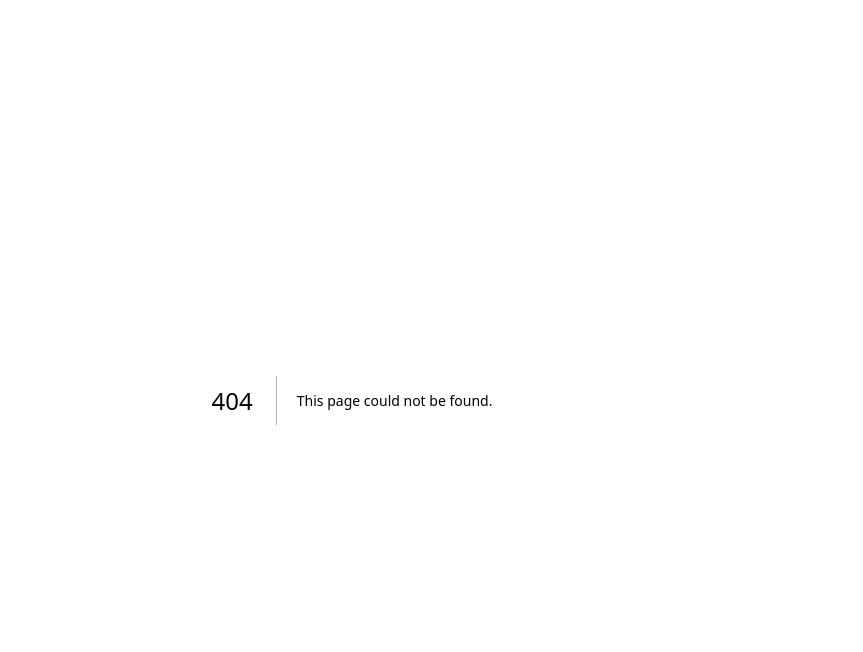
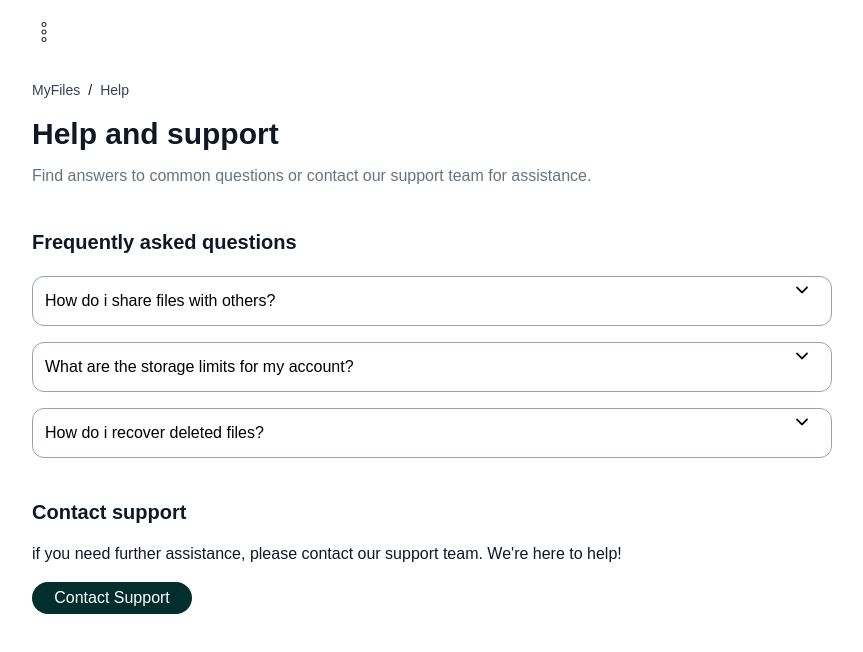
Before and after one commit to Omar2461/sas-project, a Next.js app: page /myFiles/help in a window 1280 px wide. Before the commit this address had no page. Shown: the top 652 px of the page, without its empty margins (288-1151 px from the left). Built offline with nearby package versions, Linux system fonts and the light colour scheme.

Commit message:
feat: Added help page

```diff
--- a/public/locales/ar/translation.json
+++ b/public/locales/ar/translation.json
@@ -85,5 +85,24 @@
   "Company": "الشركة",
   "Preferences": "التفضيلات",
   "Language": "اللغة",
-  "Time Zone": "المنطقة الزمنية"
+  "Time Zone": "المنطقة الزمنية",
+  "Help and support": "المساعدة والدعم",
+  "Find answers to common questions or contact our support team for assistance": "اعثر على إجابات للأسئلة الشائعة أو تواصل مع فريق الدعم لدينا للحصول على المساعدة",
+  "Frequently asked questions": "الأسئلة الشائعة",
+  "Contact support": "اتصل بالدعم",
+  "if you need further assistance, please contact our support team. We're here to help!": "إذا كنت بحاجة إلى المزيد من المساعدة، يرجى التواصل مع فريق الدعم لدينا. نحن هنا لمساعدتك!",
+  "Contact Support": "الاتصال بالدعم",
+  "How do i share files with others?": "كيف يمكنني مشاركة الملفات مع الآخرين؟",
+  "What are the storage limits for my account?": "ما هي حدود التخزين في حسابي؟",
+  "How do i recover deleted files?": "كيف يمكنني استعادة الملفات المحذوفة؟",
+  "You can share files by selecting the file and clicking the 'Share' button": "'يمكنك مشاركة الملفات عن طريق تحديد الملف والنقر على زر 'مشاركة'",
+  "Choose whether to generate a shareable link or invite specific people via their email addresses.": "اختر ما إذا كنت تريد إنشاء رابط قابل للمشاركة أو دعوة أشخاص محددين عبر عناوين بريدهم الإلكتروني.",
+  "Adjust permissions (view, edit, or comment) before sending.": "قم بتعديل الأذونات (عرض، تعديل، أو تعليق) قبل الإرسال.",
+  "Free accounts come with 5 GB of storage.": "تأتي الحسابات المجانية مع 5 جيجابايت من التخزين.",
+  "Premium accounts include 100 GB or more (depending on your plan).": "تتضمن الحسابات المميزة 100 جيجابايت أو أكثر (حسب خطتك).",
+  "You can check your current usage in Settings > Storage.": "يمكنك التحقق من استخدامك الحالي من خلال الإعدادات > التخزين.",
+  "Deleted files are moved to the Trash/Recycle Bin and can be restored within 30 days.": "يتم نقل الملفات المحذوفة إلى سلة المهملات/سلة المحذوفات ويمكن استعادتها خلال 30 يومًا.",
+  "Go to Trash, find your file, and click Restore.": "اذهب إلى سلة المهملات، ابحث عن ملفك، ثم انقر على استعادة.",
+  "Files permanently deleted after 30 days cannot be recovered.": "لا يمكن استعادة الملفات التي تم حذفها نهائيًا بعد 30 يومًا.",
+  "Help": "مساعدة"
 }
--- a/public/locales/en/translation.json
+++ b/public/locales/en/translation.json
@@ -86,5 +86,24 @@
   "Company": "Company",
   "Preferences": "Preferences",
   "Language": "Language",
-  "Time Zone": "Time Zone"
+  "Time Zone": "Time Zone",
+  "Help and support": "Help and support",
+  "Find answers to common questions or contact our support team for assistance": "Find answers to common questions or contact our support team for assistance",
+  "Frequently asked questions": "Frequently asked questions",
+  "Contact support": "Contact support",
+  "if you need further assistance, please contact our support team. We're here to help!": "if you need further assistance, please contact our support team. We're here to help!",
+  "Contact Support": "Contact Support",
+  "How do i share files with others": "How do i share files with others",
+  "What are the storage limits for my account?": "What are the storage limits for my account?",
+  "How do i recover deleted files?": "How do i recover deleted files?",
+  "You can share files by selecting the file and clicking the 'Share' button": "You can share files by selecting the file and clicking the 'Share' button",
+  "Choose whether to generate a shareable link or invite specific people via their email addresses.": "Choose whether to generate a shareable link or invite specific people via their email addresses.",
+  "Adjust permissions (view, edit, or comment) before sending.": "Adjust permissions (view, edit, or comment) before sending.",
+  "Free accounts come with 5 GB of storage.": "Free accounts come with 5 GB of storage.",
+  "Premium accounts include 100 GB or more (depending on your plan).": "Premium accounts include 100 GB or more (depending on your plan).",
+  "You can check your current usage in Settings > Storage.": "You can check your current usage in Settings > Storage.",
+  "Deleted files are moved to the Trash/Recycle Bin and can be restored within 30 days.": "Deleted files are moved to the Trash/Recycle Bin and can be restored within 30 days.",
+  "Go to Trash, find your file, and click Restore.": "Go to Trash, find your file, and click Restore.",
+  "Files permanently deleted after 30 days cannot be recovered.": "Files permanently deleted after 30 days cannot be recovered.",
+  "Help": "Help"
 }
--- /dev/null
+++ b/src/app/myFiles/help/page.tsx
@@ -0,0 +1,101 @@
+"use client";
+
+import Button from "@/components/landingPage/Button";
+import Container from "@/components/myFiles/Container";
+import Dropdown from "@/components/myFiles/Dropdown";
+import Breadcrumb from "@/components/shared/Breadcrumb";
+
+import { useSidebar } from "@/context/SidebarContext";
+import { useTranslation } from "react-i18next";
+
+function Page() {
+  const first = [
+    {
+      name: "You can share files by selecting the file and clicking the 'Share' button",
+    },
+    {
+      name: "Choose whether to generate a shareable link or invite specific people via their email addresses.",
+    },
+    { name: "Adjust permissions (view, edit, or comment) before sending." },
+  ];
+
+  const second = [
+    {
+      name: "Free accounts come with 5 GB of storage.",
+    },
+    {
+      name: "Premium accounts include 100 GB or more (depending on your plan).",
+    },
+    { name: "You can check your current usage in Settings > Storage." },
+  ];
+
+  const third = [
+    {
+      name: "Deleted files are moved to the Trash/Recycle Bin and can be restored within 30 days.",
+    },
+    {
+      name: "Go to Trash, find your file, and click Restore.",
+    },
+    { name: "Files permanently deleted after 30 days cannot be recovered." },
+  ];
+
+  const { isOpen } = useSidebar();
+  const { t } = useTranslation();
+
+  return (
+    <Container>
+      <Breadcrumb />
+      <h1 className="text-xl font-bold lg:text-3xl lg:font-bold md:text-3xl md:font-bold transtion duration-400">
+        {t("Help and support")}
+      </h1>
+      <p className="text-gray-500 mt-3">
+        {t(
+          "Find answers to common questions or contact our support team for assistance",
+        )}
+        .
+      </p>
+
+      <div className="mt-10">
+        <h1 className="text-lg font-bold lg:text-xl lg:font-bold md:text-xl md:font-bold transtion duration-400">
+          {t("Frequently asked questions")}
+        </h1>
+        <div className="mt-5 flex flex-col gap-4">
+          <Dropdown
+            className={`bg-white border border-gray-400 p-3 ${isOpen ? "lg:w-150  md:w-120 xl:w-200" : "lg:w-200  md:w-150"}`}
+            options={first}
+            shouldHandleClick={false}
+            defaultValue="How do i share files with others?"
+          />
+          <Dropdown
+            className={`bg-white border border-gray-400 p-3 ${isOpen ? "lg:w-150  md:w-120 xl:w-200" : "lg:w-200  md:w-150"}`}
+            options={second}
+            shouldHandleClick={false}
+            defaultValue="What are the storage limits for my account?"
+          />
+          <Dropdown
+            className={`bg-white border border-gray-400 p-3 ${isOpen ? "lg:w-150  md:w-120 xl:w-200" : "lg:w-200  md:w-150"}`}
+            options={third}
+            shouldHandleClick={false}
+            defaultValue="How do i recover deleted files?"
+          />
+        </div>
+      </div>
+
+      <div className="mt-10 flex flex-col gap-4">
+        <h1 className="text-lg font-bold lg:text-xl lg:font-bold md:text-xl md:font-bold transtion duration-400">
+          {t("Contact support")}
+        </h1>
+        <p>
+          {t(
+            "if you need further assistance, please contact our support team. We're here to help!",
+          )}
+        </p>
+
+        <Button className="bg-teal-950 text-white rounded-3xl w-40">
+          {t("Contact Support")}
+        </Button>
+      </div>
+    </Container>
+  );
+}
+export default Page;
--- a/src/app/myFiles/new/page.tsx
+++ b/src/app/myFiles/new/page.tsx
@@ -1,6 +1,6 @@
 "use client";
 
-import Dropdown from "@/components/myFiles/newPage/Dropdown";
+import Dropdown from "@/components/myFiles/Dropdown";
 import Breadcrumb from "@/components/shared/Breadcrumb";
 import Container from "@/components/myFiles/Container";
 import Input from "@/components/shared/Input";
@@ -40,17 +40,17 @@ function Page() {
 
         <div className="flex flex-col gap-2">
           <label>{t("File type")}</label>
-          <Dropdown className="bg-gray-200" options={fileTypes} />
+          <Dropdown className="bg-gray-200 p-5" options={fileTypes} />
         </div>
 
         <div className="flex flex-col gap-2">
           <label>{t("Folder")}</label>
-          <Dropdown className="bg-gray-200" options={folders} />
+          <Dropdown className="bg-gray-200 p-5" options={folders} />
         </div>
 
         <div className="flex flex-col gap-2">
           <label>{t("Visibility")}</label>
-          <Dropdown className="bg-gray-200" options={visibility} />
+          <Dropdown className="bg-gray-200 p-5" options={visibility} />
         </div>
 
         <div className="flex flex-col gap-2">
--- a/src/app/myFiles/settings/page.tsx
+++ b/src/app/myFiles/settings/page.tsx
@@ -7,7 +7,7 @@ import Breadcrumb from "@/components/shared/Breadcrumb";
 
 import { IoIosCloseCircle } from "react-icons/io";
 import Input from "@/components/shared/Input";
-import Dropdown from "@/components/myFiles/newPage/Dropdown";
+import Dropdown from "@/components/myFiles/Dropdown";
 
 function Page() {
   const pageElem = [
--- a/src/app/page.tsx
+++ b/src/app/page.tsx
@@ -38,7 +38,7 @@ export default function Home() {
             "plays well in the ecosystem to protect what matters the most to you",
           )}
         </p>
-        <Button className="mt-5 bg-gradient-to-r from-sky-400 to-blue-500  text-black hover:opacity-80">
+        <Button className="mt-5 rounded-md bg-gradient-to-r from-sky-400 to-blue-500  text-black hover:opacity-80">
           <Link href="./signup">{t("Book a Demo")}</Link>
         </Button>
       </div>
--- a/src/components/landingPage/Button.tsx
+++ b/src/components/landingPage/Button.tsx
@@ -9,7 +9,7 @@ function Button({
 }) {
   return (
     <button
-      className={`px-2 sm:px-2 sm:py-1 md:px-2 md:py-1 rounded-md transition-transform duration-500 ease-in-out hover:scale-110 ${className}`}
+      className={`px-2 sm:px-2 sm:py-1 md:px-2 md:py-1transition-transform duration-500 ease-in-out hover:scale-110 ${className}`}
     >
       {children}
     </button>
--- a/src/components/myFiles/newPage/Dropdown.tsx
+++ b/src/components/myFiles/Dropdown.tsx
@@ -6,7 +6,7 @@ import { motion, AnimatePresence } from "framer-motion";
 
 import { IoIosArrowUp } from "react-icons/io";
 import { IoIosArrowDown } from "react-icons/io";
-import i18n from "@/app/i18n";
+import { useTranslation } from "react-i18next";
 
 interface DropdownOption {
   name: string;
@@ -15,13 +15,26 @@ interface DropdownOption {
 interface DropdownProps {
   options: DropdownOption[];
   className?: string;
+  defaultValue?: string;
+  shouldHandleClick?: boolean;
 }
 
-function Dropdown({ options, className }: DropdownProps) {
-  const [Selected, setSelected] = useState("");
+function Dropdown({
+  options,
+  className,
+  defaultValue,
+  shouldHandleClick = true,
+}: DropdownProps) {
+  const [Selected, setSelected] = useState(defaultValue ?? "");
   const [dropOpen, setDropOpen] = useState(false);
 
+  const { t, i18n } = useTranslation();
+
   const divEl = useRef<HTMLDivElement>(null) as React.RefObject<HTMLDivElement>;
+
+  useEffect(() => {
+    setSelected(t(defaultValue ?? ""));
+  }, [defaultValue, i18n.language, t]);
 
   useEffect(() => {
     const handleClick = (event: MouseEvent) => {
@@ -51,12 +64,20 @@ function Dropdown({ options, className }: DropdownProps) {
     setDropOpen((prev) => !prev);
   };
 
+  const handleClick = (e: React.MouseEvent<HTMLLIElement>, name: string) => {
+    if (!shouldHandleClick) {
+      e.stopPropagation();
+      return;
+    }
+    handleSelect(name);
+  };
+
   const renderOptions = options.map(({ name }, idx) => (
-    <li className="w-full" key={idx} onClick={() => handleSelect(name)}>
+    <li className="w-full" key={idx} onClick={(e) => handleClick(e, name)}>
       <Panel
         className={`bg-white border border-gray-300 text-black md:w-90 lg:w-90 rounded-xl p-3`}
       >
-        {name}
+        {t(name)}
       </Panel>
     </li>
   ));
@@ -67,7 +88,7 @@ function Dropdown({ options, className }: DropdownProps) {
     >
       <Panel
         onClick={handleDropdownClick}
-        className={`text-black md:w-90 lg:w-90 rounded-xl p-5 ${className} `}
+        className={`text-black rounded-xl ${className} `}
       >
         {Selected}
 
--- a/src/components/myFiles/SideBarElements.tsx
+++ b/src/components/myFiles/SideBarElements.tsx
@@ -8,6 +8,7 @@ import { IoLayersOutline } from "react-icons/io5";
 import { MdOutlineGroups } from "react-icons/md";
 import { FaHistory } from "react-icons/fa";
 import { IoIosSettings } from "react-icons/io";
+import { MdOutlineHelpCenter } from "react-icons/md";
 
 import SidebarLink from "../shared/SidebarLink";
 import LangBtn from "../shared/LangBtn";
@@ -57,6 +58,11 @@ function SideBarElements() {
       icon: <FaHistory size={20} />,
     },
     {
+      name: "Help",
+      href: "/myFiles/help",
+      icon: <MdOutlineHelpCenter size={20} />,
+    },
+    {
       name: "Trash",
       href: "/myFiles/Trash",
       icon: <FaRegTrashAlt size={20} />,
```
